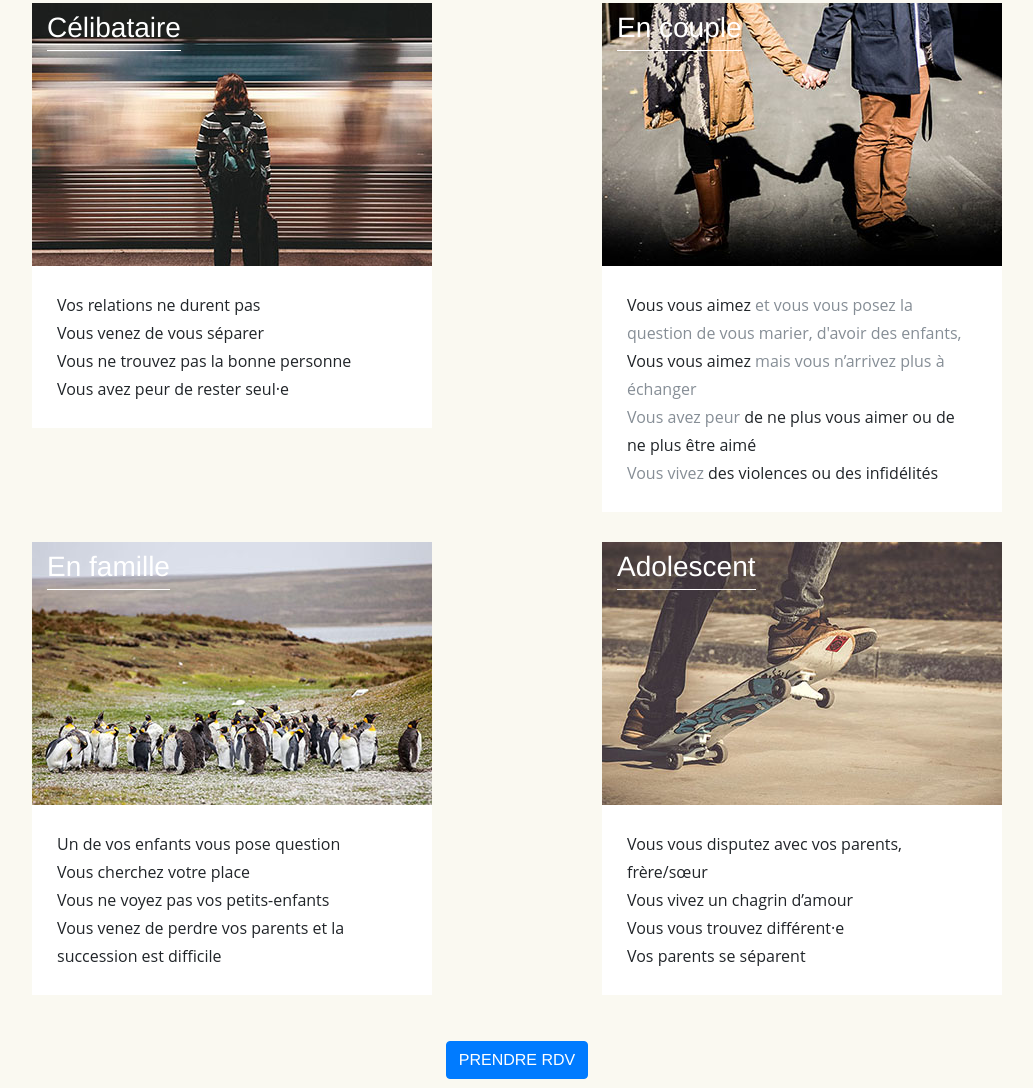
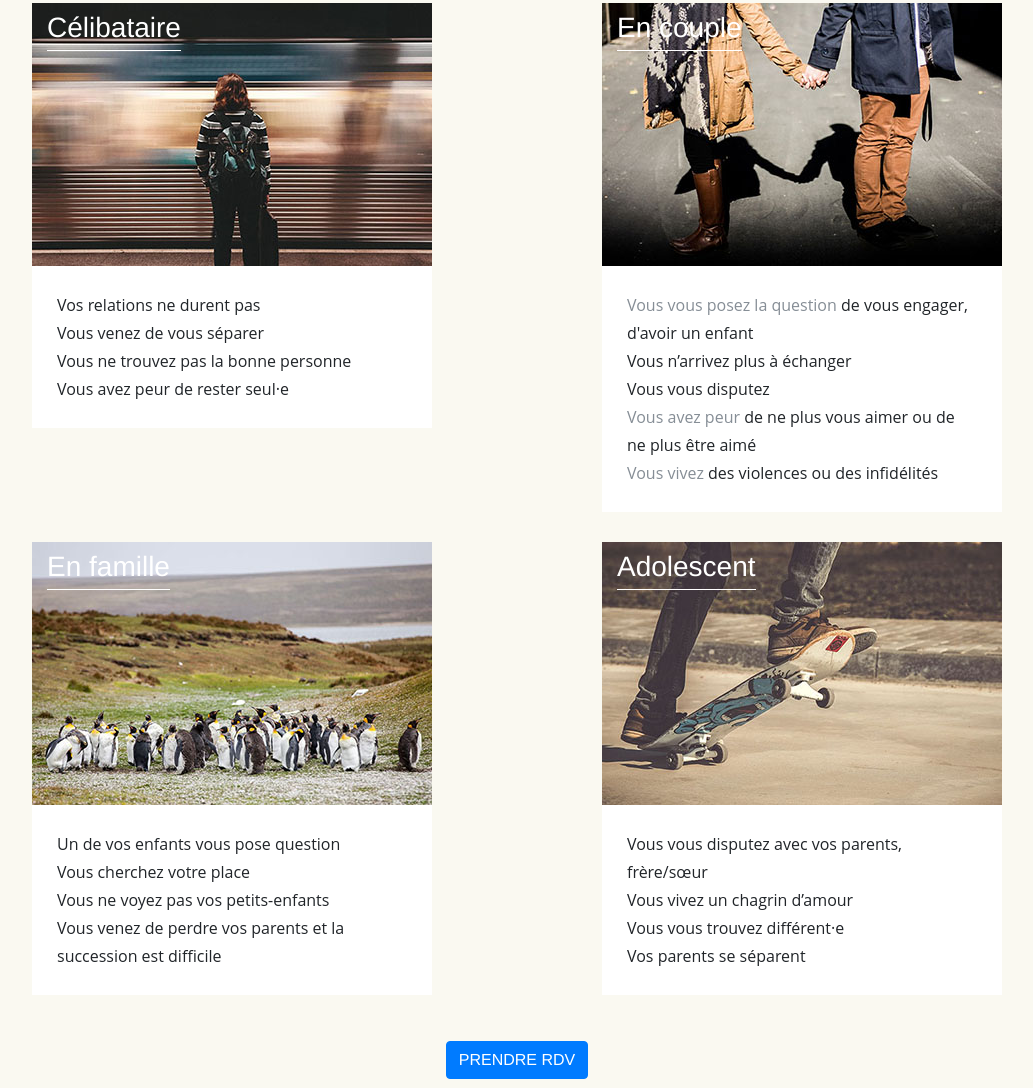
Before and after one commit to bertrandgorge/trampoline-conseil-conjugal-familial.fr, a website with bundled scripts: page index.html in a window 1280 px wide. Shown: the part 930-2018 px from the top of the page, without its empty margins (123-1156 px from the left). Built offline with nearby package versions, Linux system fonts and the light colour scheme; a web font is replaced by a local one.

Commit message:
correction couple bis

```diff
--- a/index.html
+++ b/index.html
@@ -118,8 +118,8 @@
               <img class="img-fluid" src="img/trampoline/couple-thumbnail.jpg" alt="">
             </a>
             <div class="portfolio-caption">
-			  <p>Vous vous aimez <span class="text-secondary">et vous vous posez la question de vous marier, d'avoir des enfants,</span><br>
-			     Vous vous aimez <span class="text-secondary">mais vous n’arrivez plus à échanger</span><br>
+			  <p> <span class="text-secondary">Vous vous posez la question</span> de vous engager, d'avoir un enfant</span><br>Vous n’arrivez plus à échanger</span><br>
+			     Vous vous disputez</span><br>
 			     <span class="text-secondary">Vous avez peur</span> de ne plus vous aimer ou de ne plus être aimé<br>
            <span class="text-secondary">Vous vivez</span> des violences ou des infidélités</p>
             </div>
```
